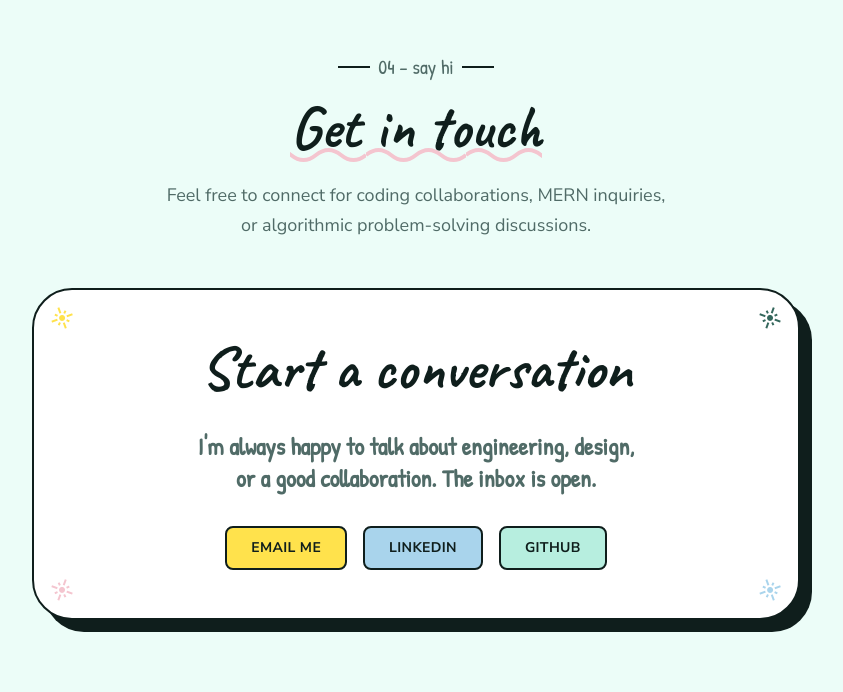
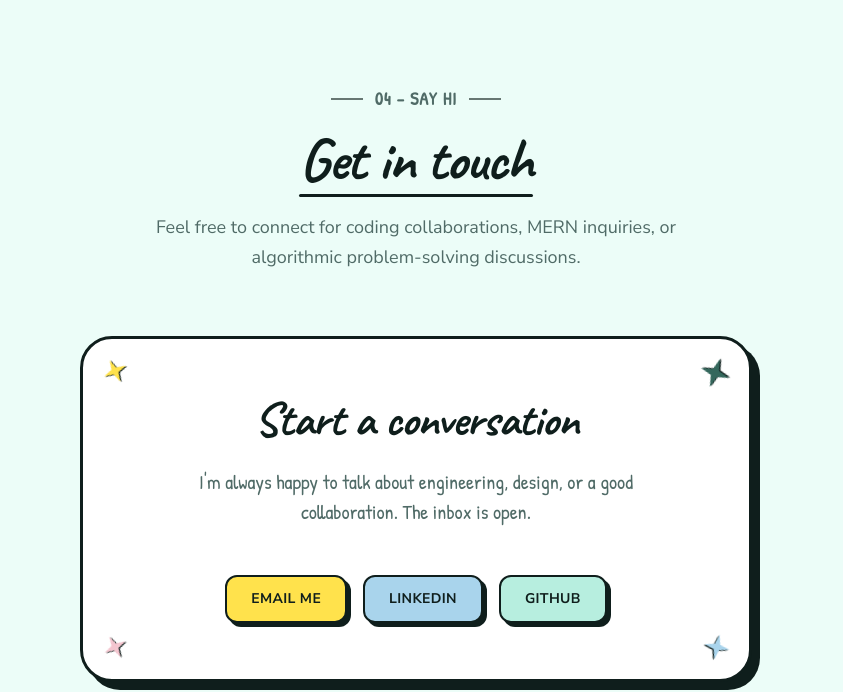
Before and after one commit to shajjadulferdous/shajjadul-portfolio, a Next.js app: page / in a window 1280 px wide. Shown: the part 3617-4309 px from the top of the page, without its empty margins (224-1067 px from the left). Built offline with nearby package versions, Linux system fonts and the light colour scheme.

Commit message:
cantact section changed

```diff
--- a/src/app/page.js
+++ b/src/app/page.js
@@ -173,7 +173,15 @@ export default function Home() {
       lenis.destroy();
     };
   }, []);
-
+   const StarFlare = ({ className }) => (
+    <svg
+      viewBox="0 0 24 24"
+      fill="currentColor"
+      className={`w-6 h-6 ${className} select-none pointer-events-none`}
+    >
+      <path d="M12 0L14.6 9.4L24 12L14.6 14.6L12 24L9.4 14.6L0 12L9.4 9.4L12 0Z" />
+    </svg>
+  );
   return (
     <div className="bg-background text-on-background font-body-md selection:bg-primary-container min-h-screen">
       {/* Top Navigation */}
@@ -572,96 +580,126 @@ export default function Home() {
        </section>
 
         {/* Contact Section */}
-        <section className="px-margin-mobile max-w-container-max mx-auto py-12 text-center scroll-mt-24" id="contact">
-          <div className="space-y-4 mb-12">
-            <div className="flex items-center justify-center gap-2">
-              <div className="w-8 h-[2px] bg-deep-ink"></div>
-              <span className="font-hand-label text-xl text-ink-soft">04 – say hi</span>
-              <div className="w-8 h-[2px] bg-deep-ink"></div>
+<section
+      className="px-4 md:px-8 max-w-7xl mx-auto py-20 text-center scroll-mt-24 relative overflow-hidden"
+      id="contact"
+    >
+      {/* Subtle Grid Background Pattern */}
+      <div className="absolute inset-0 bg-[linear-gradient(to_right,#0f1e1c05_1px,transparent_1px),linear-gradient(to_bottom,#0f1e1c05_1px,transparent_1px)] bg-[size:32px_32px] -z-10" />
+
+      {/* Header Area */}
+      <div className="space-y-4 mb-16 relative z-10">
+        <div className="flex items-center justify-center gap-3">
+          <div className="w-8 h-[2px] bg-deep-ink/60"></div>
+          <span className="font-hand-label text-lg tracking-wider text-ink-soft uppercase font-bold">
+            04 – say hi
+          </span>
+          <div className="w-8 h-[2px] bg-deep-ink/60"></div>
         </div>
-            <h2 className="font-display-hero-mobile text-6xl text-deep-ink font-bold wavy-underline inline-block pb-1">
+
+        <h2 className="font-display-hero-mobile text-5xl md:text-6xl text-deep-ink font-black tracking-tight relative inline-block pb-2">
           Get in touch
+          <span className="absolute bottom-0 left-0 w-full h-[3px] bg-deep-ink rounded-full"></span>
         </h2>
-            <p className="font-body-md text-ink-soft max-w-lg mx-auto text-lg leading-relaxed">
+
+        <p className="font-body-md text-ink-soft max-w-xl mx-auto text-base md:text-lg leading-relaxed">
           Feel free to connect for coding collaborations, MERN inquiries, or algorithmic problem-solving discussions.
         </p>
       </div>
 
+      {/* Main Contact Card */}
+      <div className="max-w-2xl mx-auto transition-transform duration-300 hover:-translate-y-1 hover:-translate-x-1">
         <motion.div
           initial={{ opacity: 0, y: 30 }}
           whileInView={{ opacity: 1, y: 0 }}
           viewport={{ once: true }}
-            transition={{ duration: 0.7 }}
-            className="bg-white border-2 border-deep-ink rounded-[40px] p-12 shadow-[12px_12px_0px_0px_rgba(15,30,28,1)] max-w-3xl mx-auto relative overflow-hidden"
+          transition={{ duration: 0.6, ease: "easeOut" }}
+          /* FIXED BORDERS & SHADOWS:
+             - Reduced border to a clean, crisp 3px (border-3)
+             - Swapped harsh 16px shadow for a tight, deliberate 8px offset
+             - Adjusted border-radius to rounded-[32px] so the shadow geometry lines up elegantly
+          */
+          className="bg-white border-3 border-deep-ink rounded-[32px] p-8 md:p-14 shadow-[8px_8px_0px_0px_#0f1e1c] relative overflow-hidden"
         >
-            {/* Corner Decorative Flares */}
+          {/* Animated SVG Flare Corners with adjusted placement */}
           <motion.div
-              animate={{ rotate: [0, -360] }}
-              transition={{ repeat: Infinity, duration: 8, ease: "linear" }}
-              className="absolute top-4 left-4 material-symbols-outlined text-notebook-yellow text-2xl select-none"
+            animate={{ rotate: [0, -360], scale: [1, 1.1, 1] }}
+            transition={{ repeat: Infinity, duration: 6, ease: "linear" }}
+            className="absolute top-5 left-5 text-notebook-yellow"
           >
-              flare
-            </motion.div>
-            <motion.div
-              animate={{ rotate: [0, 360] }}
-              transition={{ repeat: Infinity, duration: 8, ease: "linear" }}
-              className="absolute top-4 right-4 material-symbols-outlined text-secondary text-2xl select-none"
-            >
-              flare
-            </motion.div>
-            <motion.div
-              animate={{ rotate: [0, 360] }}
-              transition={{ repeat: Infinity, duration: 8, ease: "linear" }}
-              className="absolute bottom-4 left-4 material-symbols-outlined text-pencil-pink text-2xl select-none"
-            >
-              flare
-            </motion.div>
-            <motion.div
-              animate={{ rotate: [0, -360] }}
-              transition={{ repeat: Infinity, duration: 8, ease: "linear" }}
-              className="absolute bottom-4 right-4 material-symbols-outlined text-sky-haze text-2xl select-none"
-            >
-              flare
+            <StarFlare className="w-6 h-6 filter drop-shadow-[1.5px_1.5px_0px_#0f1e1c]" />
           </motion.div>
 
-            <div className="space-y-8 relative z-10">
-              <h3 className="font-display-hero text-5xl md:text-6xl text-deep-ink font-bold leading-none">Start a conversation</h3>
-              <p className="font-hand-label text-2xl text-ink-soft font-semibold max-w-md mx-auto">
+          <motion.div
+            animate={{ rotate: [0, 360], scale: [1, 1.15, 1] }}
+            transition={{ repeat: Infinity, duration: 8, ease: "linear" }}
+            className="absolute top-5 right-5 text-secondary"
+          >
+            <StarFlare className="w-7 h-7 filter drop-shadow-[1.5px_1.5px_0px_#0f1e1c]" />
+          </motion.div>
+
+          <motion.div
+            animate={{ rotate: [0, 360], scale: [1, 0.95, 1] }}
+            transition={{ repeat: Infinity, duration: 7, ease: "linear" }}
+            className="absolute bottom-5 left-5 text-pencil-pink"
+          >
+            <StarFlare className="w-5 h-5 filter drop-shadow-[1.5px_1.5px_0px_#0f1e1c]" />
+          </motion.div>
+
+          <motion.div
+            animate={{ rotate: [0, -360], scale: [1, 1.1, 1] }}
+            transition={{ repeat: Infinity, duration: 9, ease: "linear" }}
+            className="absolute bottom-5 right-5 text-sky-haze"
+          >
+            <StarFlare className="w-6 h-6 filter drop-shadow-[1.5px_1.5px_0px_#0f1e1c]" />
+          </motion.div>
+
+          {/* Content */}
+          <div className="space-y-6 relative z-10">
+            <h3 className="font-display-hero text-3xl md:text-5xl text-deep-ink font-black tracking-tight leading-none">
+              Start a conversation
+            </h3>
+
+            <p className="font-hand-label text-lg md:text-xl text-ink-soft max-w-md mx-auto leading-normal">
               I&apos;m always happy to talk about engineering, design, or a good collaboration. The inbox is open.
             </p>
 
-              <div className="flex flex-wrap justify-center gap-4">
+            {/* Action Buttons with matching crisp styling */}
+            <div className="flex flex-col sm:flex-row justify-center items-center gap-4 pt-6">
               <motion.a
-                  whileHover={{ y: -3, shadow: "6px 6px 0px 0px rgba(15, 30, 28, 1)" }}
+                whileHover={{ y: -2, x: -2, shadow: "6px 6px 0px 0px #0f1e1c" }}
                 whileTap={{ scale: 0.98 }}
                 href="mailto:shajjadulferdous@gmail.com"
-                  className="bg-notebook-yellow border-2 border-deep-ink px-6 py-2.5 rounded-lg font-bold text-deep-ink text-sm tracking-wide uppercase transition-all shadow-[4px_4px_0px_0px_rgba(15, 30, 28, 1)] inline-block"
+                className="w-full sm:w-auto bg-notebook-yellow border-2 border-deep-ink px-6 py-3 rounded-xl font-bold text-deep-ink text-sm tracking-wide uppercase shadow-[4px_4px_0px_0px_#0f1e1c] text-center"
               >
                 Email Me
               </motion.a>
+
               <motion.a
-                  whileHover={{ y: -3, shadow: "6px 6px 0px 0px rgba(15, 30, 28, 1)" }}
+                whileHover={{ y: -2, x: -2, shadow: "6px 6px 0px 0px #0f1e1c" }}
                 whileTap={{ scale: 0.98 }}
                 href="https://www.linkedin.com/in/md-shajjadul-ferdous/"
                 target="_blank"
                 rel="noopener noreferrer"
-                  className="bg-sky-haze border-2 border-deep-ink px-6 py-2.5 rounded-lg font-bold text-deep-ink text-sm tracking-wide uppercase transition-all shadow-[4px_4px_0px_0px_rgba(15, 30, 28, 1)] inline-block"
+                className="w-full sm:w-auto bg-sky-haze border-2 border-deep-ink px-6 py-3 rounded-xl font-bold text-deep-ink text-sm tracking-wide uppercase shadow-[4px_4px_0px_0px_#0f1e1c] text-center"
               >
                 LinkedIn
               </motion.a>
+
               <motion.a
-                  whileHover={{ y: -3, shadow: "6px 6px 0px 0px rgba(15, 30, 28, 1)" }}
+                whileHover={{ y: -2, x: -2, shadow: "6px 6px 0px 0px #0f1e1c" }}
                 whileTap={{ scale: 0.98 }}
                 href="https://github.com/shajjadulferdous"
                 target="_blank"
                 rel="noopener noreferrer"
-                  className="bg-secondary-fixed border-2 border-deep-ink px-6 py-2.5 rounded-lg font-bold text-deep-ink text-sm tracking-wide uppercase transition-all shadow-[4px_4px_0px_0px_rgba(15, 30, 28, 1)] inline-block"
+                className="w-full sm:w-auto bg-secondary-fixed border-2 border-deep-ink px-6 py-3 rounded-xl font-bold text-deep-ink text-sm tracking-wide uppercase shadow-[4px_4px_0px_0px_#0f1e1c] text-center"
               >
                 GitHub
               </motion.a>
             </div>
           </div>
         </motion.div>
+      </div>
     </section>
       </main>
 
```
Lines whose indentation alone changed are shown as unchanged.
